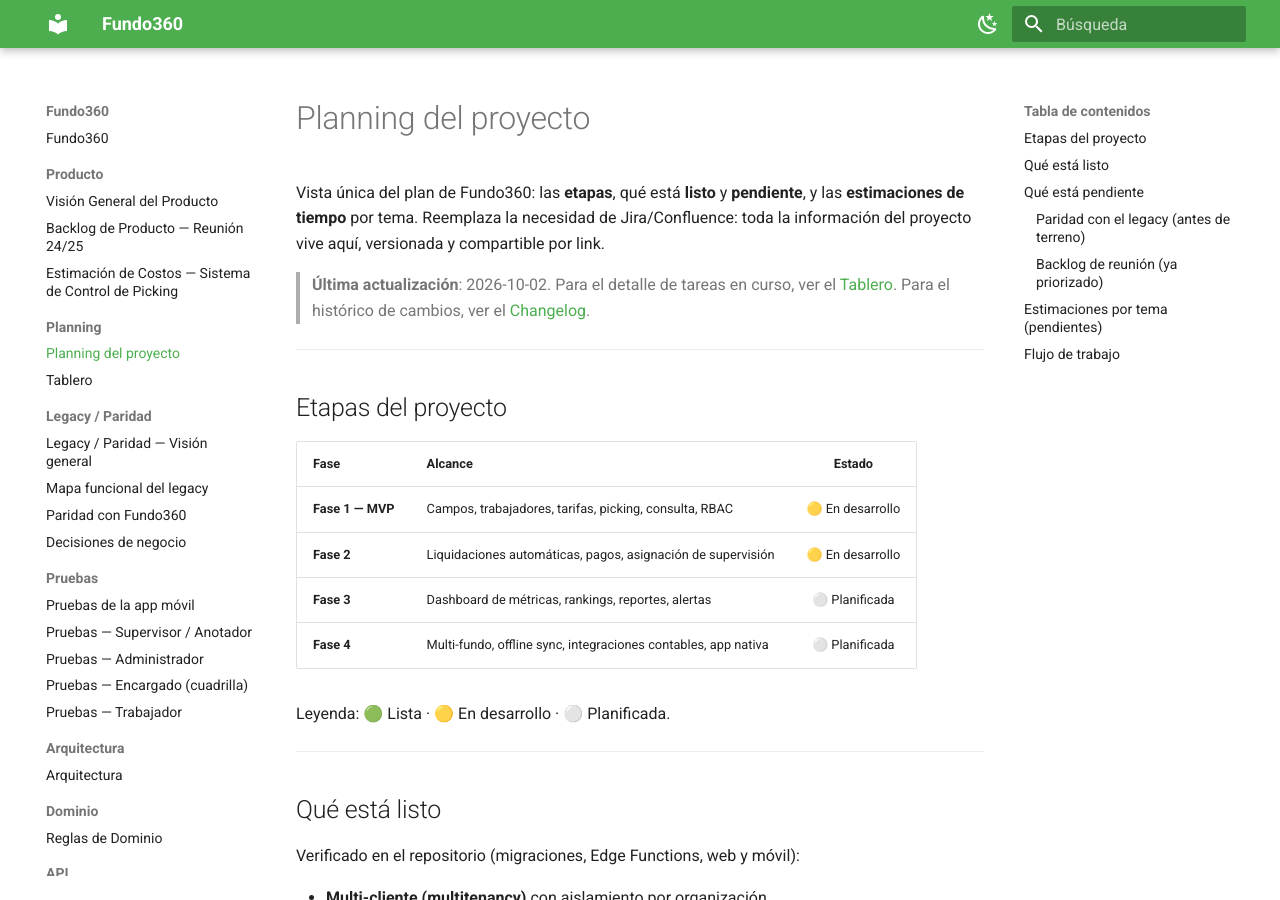
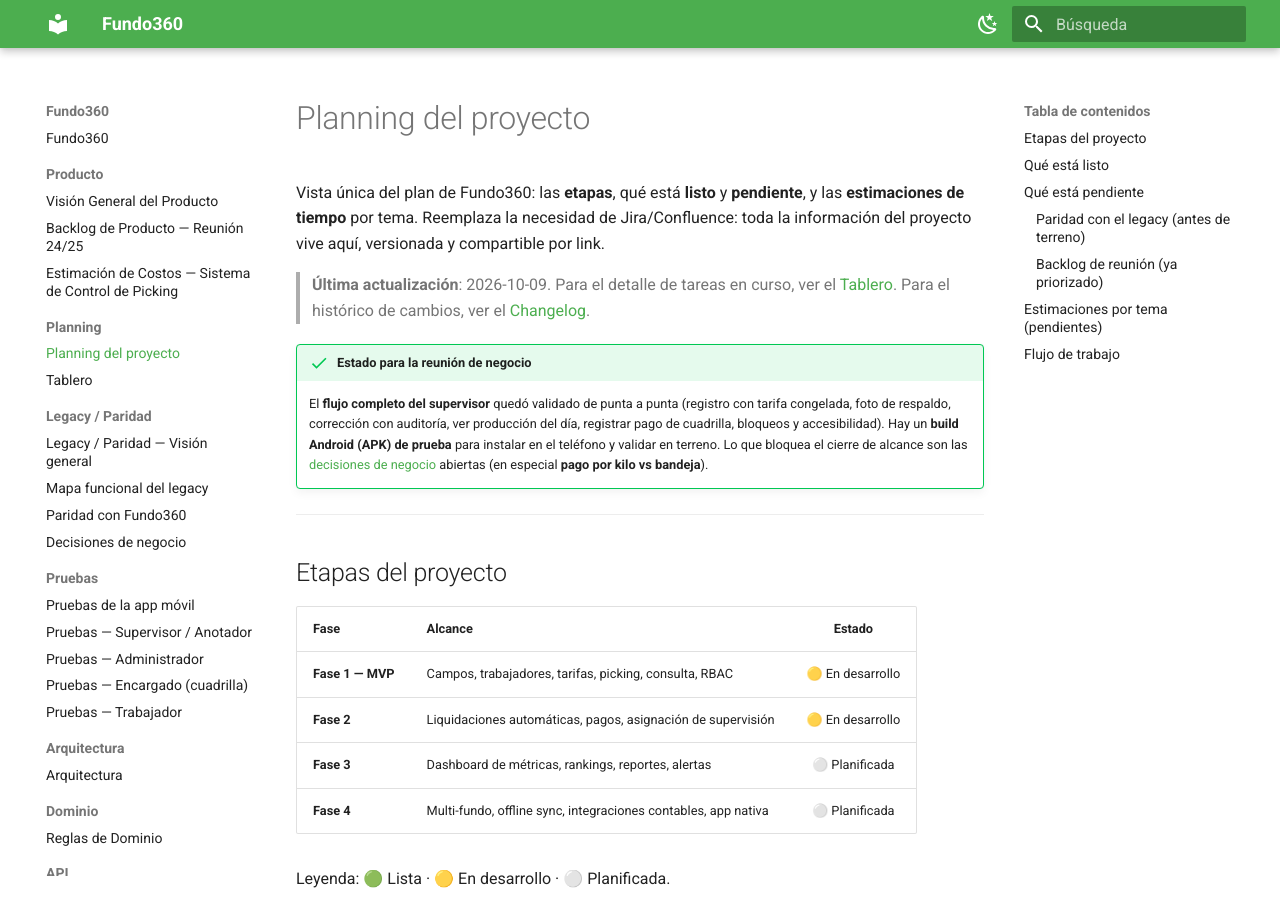
Before and after one commit to jlcornejo/control-picking, an MkDocs documentation site: the page built from docs/planning/vision-general.md, in a window 1280 px wide and 900 px high. Built offline with MkDocs 1.6.1 and Material for MkDocs 9.7.7, drawn with Linux system fonts in a browser that asks for light colours; some of the changed text lies outside the part shown.

Commit message:
docs: update changelog and planning for RBAC/box-types, web fixes and supervisor demo
Record this session's work in CHANGELOG.md and the published docs: RBAC
phase B / box-types / permission profiles, cross-platform showAlert,
supervisor crew-payment + current-rate RLS fixes, Ionicons and tab labels.
Planning: mark photo-evidence and font-scale delivered, add a 'state for
the business meeting' note and refresh the date.

```diff
--- a/docs/planning/vision-general.md
+++ b/docs/planning/vision-general.md
@@ -4,9 +4,17 @@
 **estimaciones de tiempo** por tema. Reemplaza la necesidad de Jira/Confluence: toda la
 información del proyecto vive aquí, versionada y compartible por link.
 
-> **Última actualización**: 2026-10-02.
+> **Última actualización**: 2026-10-09.
 > Para el detalle de tareas en curso, ver el [Tablero](tablero.md).
 > Para el histórico de cambios, ver el [Changelog](../changelog.md).
+
+!!! success "Estado para la reunión de negocio"
+    El **flujo completo del supervisor** quedó validado de punta a punta (registro con
+    tarifa congelada, foto de respaldo, corrección con auditoría, ver producción del día,
+    registrar pago de cuadrilla, bloqueos y accesibilidad). Hay un **build Android (APK)
+    de prueba** para instalar en el teléfono y validar en terreno. Lo que bloquea el cierre
+    de alcance son las [decisiones de negocio](../legacy/decisiones-negocio.md) abiertas
+    (en especial **pago por kilo vs bandeja**).
 
 ---
 
@@ -78,8 +86,9 @@
 
 | Tema | Hito | Estimación | Notas |
 |------|------|-----------|-------|
-| Imágenes de respaldo (picking + pagos) | M2 | 4–6 días | Storage por tenant + captura móvil + visor web. |
-| Accesibilidad: escala de fuente | M2 | 2–3 días | Preferencia por usuario, tokens de tipografía. |
+| ~~Imágenes de respaldo (picking)~~ | M2 | ✅ Entregado | Bucket `picking-evidence` por tenant + captura móvil. Validado en terreno (web). |
+| ~~Accesibilidad: escala de fuente~~ | M2 | ✅ Entregado | Preferencia por usuario (Normal/Grande/Extra grande), persistida. |
+| Imágenes de respaldo en pagos | M2 | 2–3 días | Extender el patrón de evidencia a comprobantes de pago. |
 | Informes exportables (PDF/Excel) | M2 | 5–7 días | Catálogo de informes + exportadores. |
 | Ticketera de soporte (MVP) | M2 | 3–4 días | Formulario + bandeja del admin de plataforma. |
 | Visibilidad de cosecha del trabajador | M3 | 1–2 días | Como capacidad RBAC. |
```
Also changed, not shown: CHANGELOG.md (+32 -0 lines), docs/changelog.md (+11 -0 lines).
